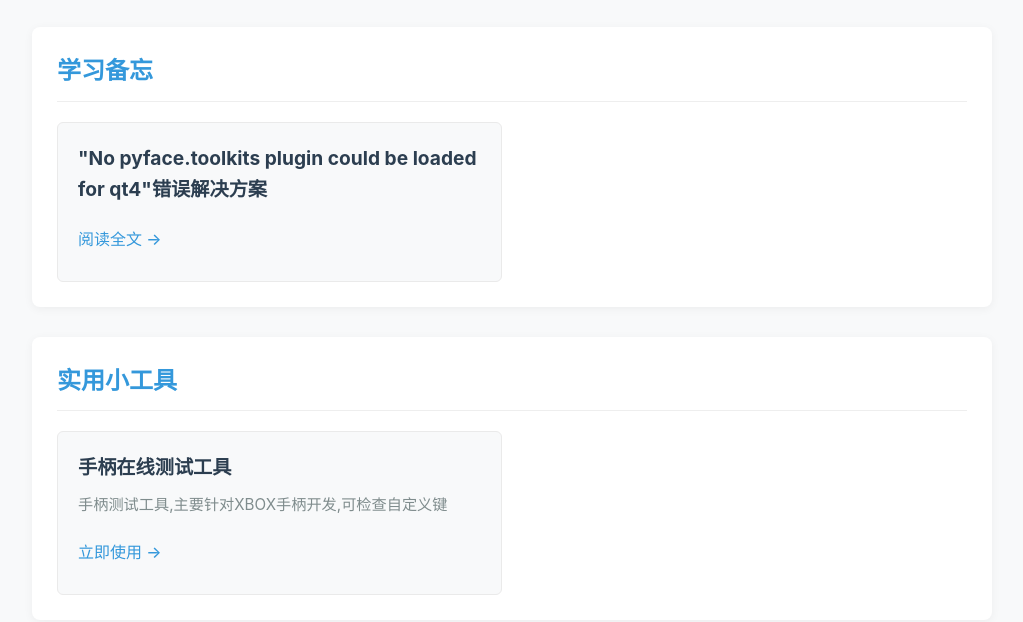
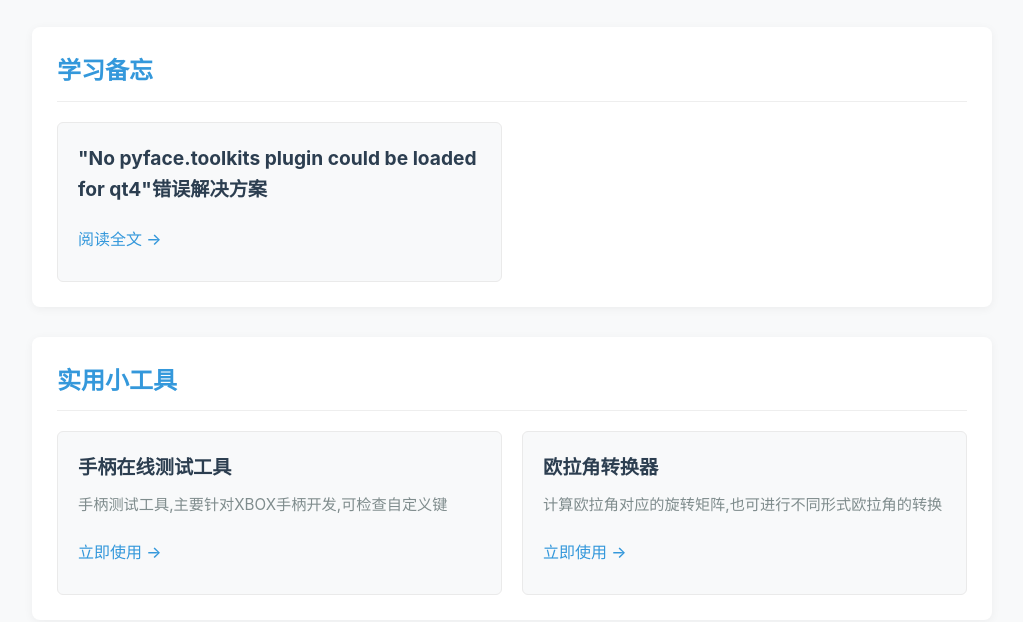
Before and after one commit to HYXu111/HYXu111.github.io, a plain HTML site: page index.html in a window 1280 px wide. Shown: the part 178-800 px from the top of the page, without its empty margins (128-1151 px from the left). Drawn offline with Linux system fonts and the light colour scheme.

Commit message:
Update index.html

```diff
--- a/index.html
+++ b/index.html
@@ -155,10 +155,10 @@
                 <p>手柄测试工具,主要针对XBOX手柄开发,可检查自定义键</p>
                 <a href="tool_1.html">立即使用 →</a>
             </div>
-            <div class="card" hidden="hidden">
-                <h3>xxx工具名称</h3>
-                <p>xxx工具简介</p>
-                <a href="#">立即使用 →</a>
+            <div class="card">
+                <h3>欧拉角转换器</h3>
+                <p>计算欧拉角对应的旋转矩阵,也可进行不同形式欧拉角的转换</p>
+                <a href="tool_3.html">立即使用 →</a>
             </div>
         </div>
     </section>
```
